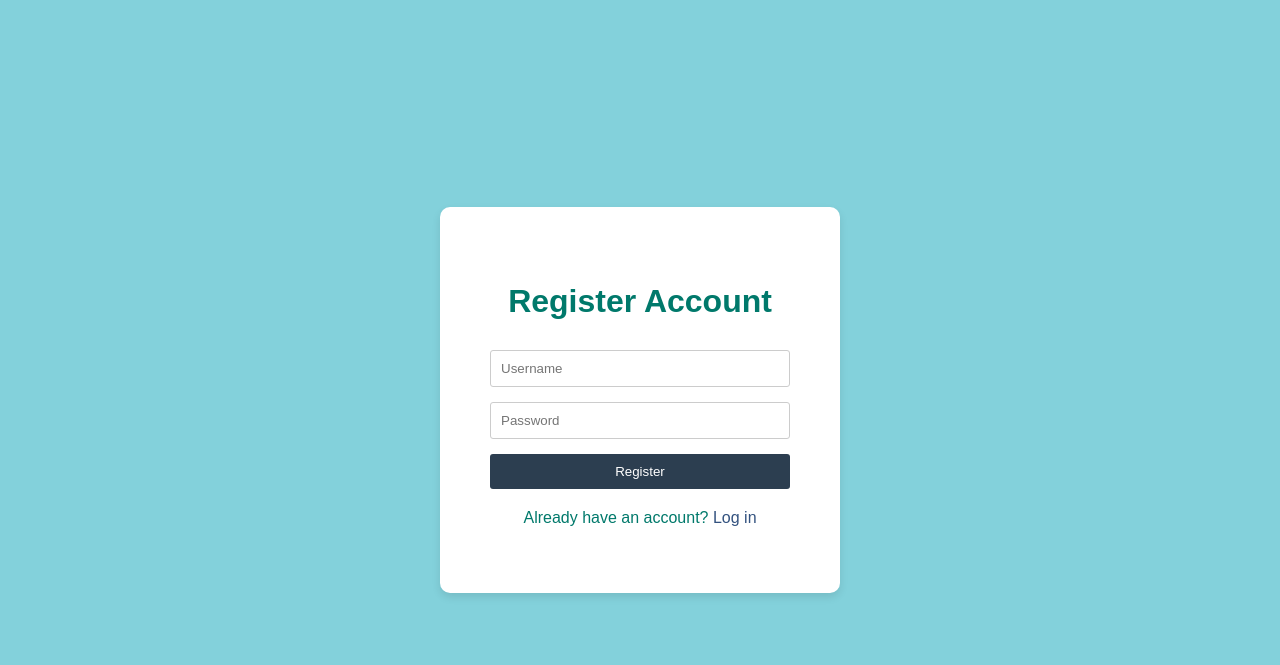
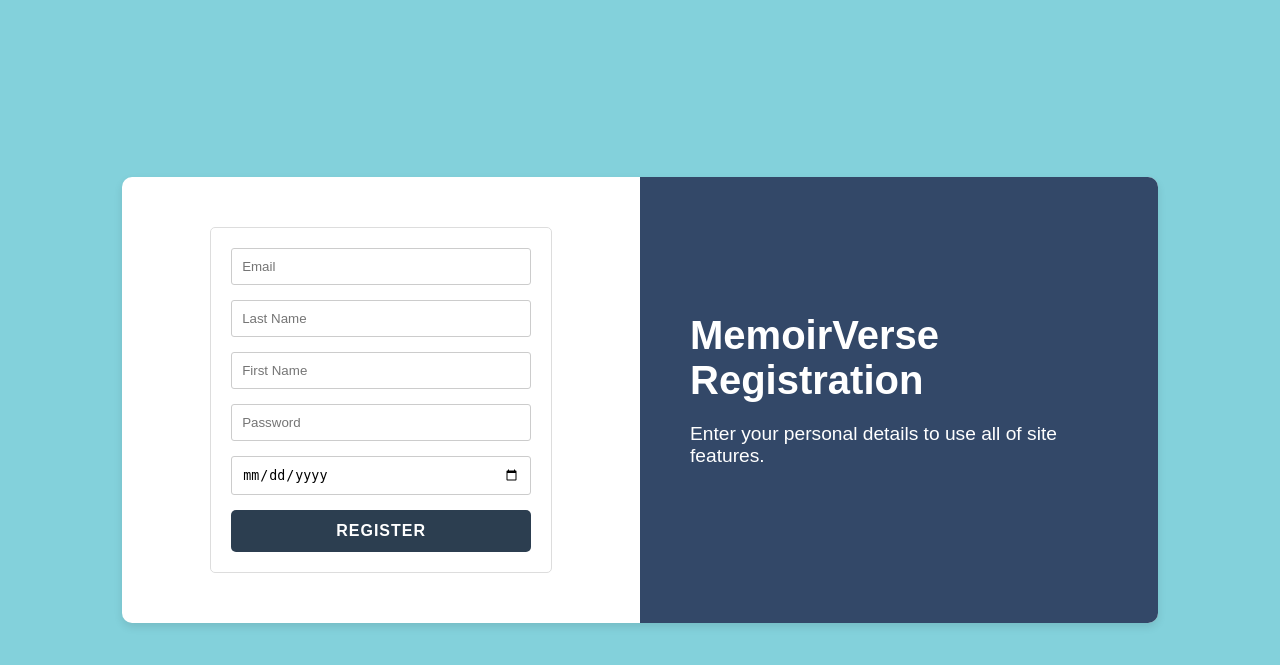
Before and after one commit to PUP-BSIT/project-sixth_sense, a PHP site: page /signup.php in a window 1280 px wide. Shown: the top 665 px of the page. Run offline with PHP 8.4, Linux system fonts and the light colour scheme.

Commit message:
update both signup.css and .php

```diff
--- a/MemoirVerse.UI/signup.css
+++ b/MemoirVerse.UI/signup.css
@@ -9,35 +9,59 @@
 }
 
 .container {
+  display: flex;
   background-color: #ffffff;
   box-shadow: 0 4px 8px rgba(0, 0, 0, 0.1);
   border-radius: 10px;
   overflow: hidden;
-    width: 400px; /* Adjust the width as needed */
 }
 
-  .signin-section {
+.welcome-section {
+  background-color: #334868;
+  color: #ffffff;
   padding: 50px;
+  flex: 1;
   display: flex;
   flex-direction: column;
-    align-items: center;
+  justify-content: center;
+  align-items: flex-start;
 }
 
-  .signin-section h2 {
-    margin-bottom: 30px;
-    font-size: 2em;
-    color: #00796b;
+.welcome-section h1 {
+  margin: 0;
+  font-size: 2.5em;
+}
+
+.welcome-section p {
+  font-size: 1.2em;
+  margin-top: 20px;
+}
+
+.form-section {
+  padding: 50px;
+  flex: 1;
+  display: flex;
+  flex-direction: column;
+  justify-content: center;
+  align-items: center;
 }
 
 form {
   display: flex;
   flex-direction: column;
   gap: 15px;
-    width: 100%;
+  width: 300px;
+  margin: 0 auto;
+  padding: 20px;
+  border: 1px solid #ddd;
+  border-radius: 5px;
+  background-color: #fff;
 }
 
-  input[type="text"],
-  input[type="password"] {
+input[type=email],
+input[type=text],
+input[type=password],
+input[type=date] {
   padding: 10px;
   border: 1px solid #ccc;
   border-radius: 3px;
@@ -45,17 +69,70 @@
   box-sizing: border-box;
 }
 
-  .signin-btn {
-    padding: 10px 15px;
+.submit-btn {
+  padding: 12px 24px;
   background-color: #2C3E50;
   color: white;
   border: none;
-    border-radius: 3px;
+  border-radius: 5px;
   cursor: pointer;
+  transition: background-color 0.3s ease;
+  font-size: 16px;
+  font-weight: bold;
+  text-transform: uppercase;
+  letter-spacing: 1px;
+  position: relative;
+  overflow: hidden;
 }
 
-  .signin-btn:hover {
+.submit-btn::before {
+  content: "";
+  position: absolute;
+  top: 50%;
+  left: 50%;
+  transform: translate(-50%, -50%);
+  width: 0;
+  height: 0;
+  background-color: rgba(255, 255, 255, 0.2);
+  border-radius: 50%;
+  transition: width 0.3s ease, height 0.3s ease;
+}
+
+.submit-btn:hover::before {
+  width: 200%;
+  height: 200%;
+}
+
+.submit-btn:hover {
   background-color: #1A232C;
+}
+
+.submit-text {
+  position: relative;
+  z-index: 1;
+}
+
+.separator {
+  margin: 20px 0;
+  font-size: 1em;
+  color: #888;
+}
+
+.create-account-btn {
+  width: 200px;
+  padding: 10px;
+  border: 2px solid #33527f;
+  border-radius: 5px;
+  font-size: 1em;
+  background-color: #ffffff;
+  color: #33527f;
+  cursor: pointer;
+  transition: background-color 0.3s, color 0.3s;
+}
+
+.create-account-btn:hover {
+  background-color: #33527f;
+  color: #ffffff;
 }
 
 .login-link {
@@ -74,3 +151,35 @@
   color: #1a3155;
   text-decoration: underline;
 }
+
+@media only screen and (max-width: 424px) {
+  body, .container {
+      flex-direction: column;
+  }
+
+  .container {
+      margin: 10px;
+  }
+
+  .welcome-section {
+      align-items: center;
+      padding: 18px;
+  }
+
+  .form-section {
+      padding: 18px;
+  }
+
+  .welcome-section h1 {
+      font-size: 24px;
+  }
+
+  .welcome-section p, .form-section h2, .submit-btn, .create-account-btn {
+      font-size: 14px;
+  }
+
+  .submit-btn, .create-account-btn {
+      width: 100%;
+      margin: 5px 0;
+  }
+}
--- a/MemoirVerse.UI/signup.php
+++ b/MemoirVerse.UI/signup.php
@@ -2,26 +2,26 @@
 <html lang="en">
   <head>
     <meta name="viewport" content="width=device-width, initial-scale=1.0" />
-    <title>MemoirVerse Sign Up</title>
+    <title>MemoirVerse Registration</title>
     <link rel="stylesheet" href="./signup.css" />
   </head>
   <body>
     <div class="container">
-      <div class="signin-section">
-        <h2>Register Account</h2>
-        <form action="signup_process.php" method="post">
-          <input type="text" name="username" placeholder="Username" required/>
-          <input
-            type="password"
-            name="password"
-            placeholder="Password"
-            required/>
-          <button type="submit" class="signin-btn">Register</button>
+      <div class="form-section">
+        <form>
+          <input type="email" placeholder="Email" required>
+          <input type="text" placeholder="Last Name" required>
+          <input type="text" placeholder="First Name" required>
+          <input type="password" placeholder="Password" required>
+          <input type="date" placeholder="Date of Birth" required>
+          <button type="submit" class="submit-btn">
+            <span class="submit-text">Register</span>
+          </button>
         </form>
-        <p class="login-link">
-          Already have an account?
-          <a href="index.php">Log in</a>
-        </p>
+      </div>
+      <div class="welcome-section">
+        <h1>MemoirVerse Registration</h1>
+        <p>Enter your personal details to use all of site features.</p>
       </div>
     </div>
   </body>
```
Lines whose indentation alone changed are shown as unchanged.
